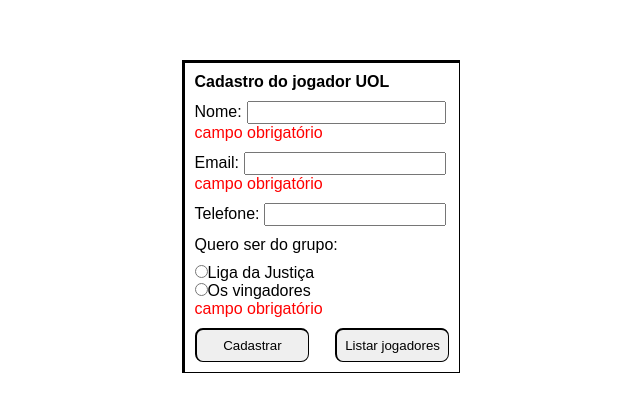
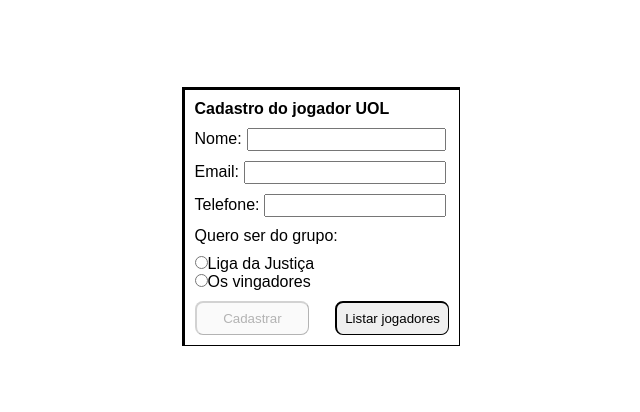
Before and after one commit to abnerjosefelixbarbosa/uol-host, an Angular app in the folder uol-host-front-end-angular/: page / in a window 1280 px wide. Shown: the part 184-596 px from the top of the page, without its empty margins (319-959 px from the left). Built offline with nearby package versions, Linux system fonts and the light colour scheme.

Commit message:
commited by Abner

```diff
--- a/uol-host-front-end-angular/src/app/pages/home/home.component.html
+++ b/uol-host-front-end-angular/src/app/pages/home/home.component.html
@@ -19,7 +19,7 @@
                         <label for="">Nome:</label>
                         <input type="text" formControlName="name">
 
-                        @if (form.get('name')?.errors || form.get('name')?.touched) {
+                        @if (form.get('name')?.errors && form.get('name')?.touched) {
                             @for (item of loadErrorsForm('name'); track item.id) {
                                 <div class="error-message">
                                     <span> {{ item.description }}</span>
@@ -31,7 +31,7 @@
                         <label for="">Email:</label>
                         <input type="email" formControlName="email">
 
-                        @if (form.get('email')?.errors || form.get('email')?.touched) {
+                        @if (form.get('email')?.errors && form.get('email')?.touched) {
                             @for (item of loadErrorsForm('email'); track item.id) {
                                 <div class="error-message">
                                     <span> {{ item.description }}</span>
@@ -56,7 +56,7 @@
                            </div>
                         </div>
 
-                        @if (form.get('group')?.errors || form.get('group')?.touched) {
+                        @if (form.get('group')?.errors && form.get('group')?.touched) {
                             @for (item of loadErrorsForm('group'); track item.id) {
                                 <div class="error-message">
                                     <span> {{ item.description }}</span>
@@ -66,7 +66,7 @@
                     </div>
                 </div>
                 <div class="registration-foot-form">
-                    <button type="submit">Cadastrar</button>
+                    <button type="submit" [disabled]="form.invalid">Cadastrar</button>
                     <button type="button" (click)="goToPlayersList()">Listar jogadores</button>
                 </div>
             </form>
--- a/uol-host-front-end-angular/src/app/pages/home/home.component.ts
+++ b/uol-host-front-end-angular/src/app/pages/home/home.component.ts
@@ -53,7 +53,7 @@
     })
     .subscribe({
       next: () => {
-        this.messageRequest = "jogador cadastrado"
+        this.messageRequest = "cadastrado com sucesso"
       },
       error: (err) => {
         this.messageErrorRequest = err.message;
```
